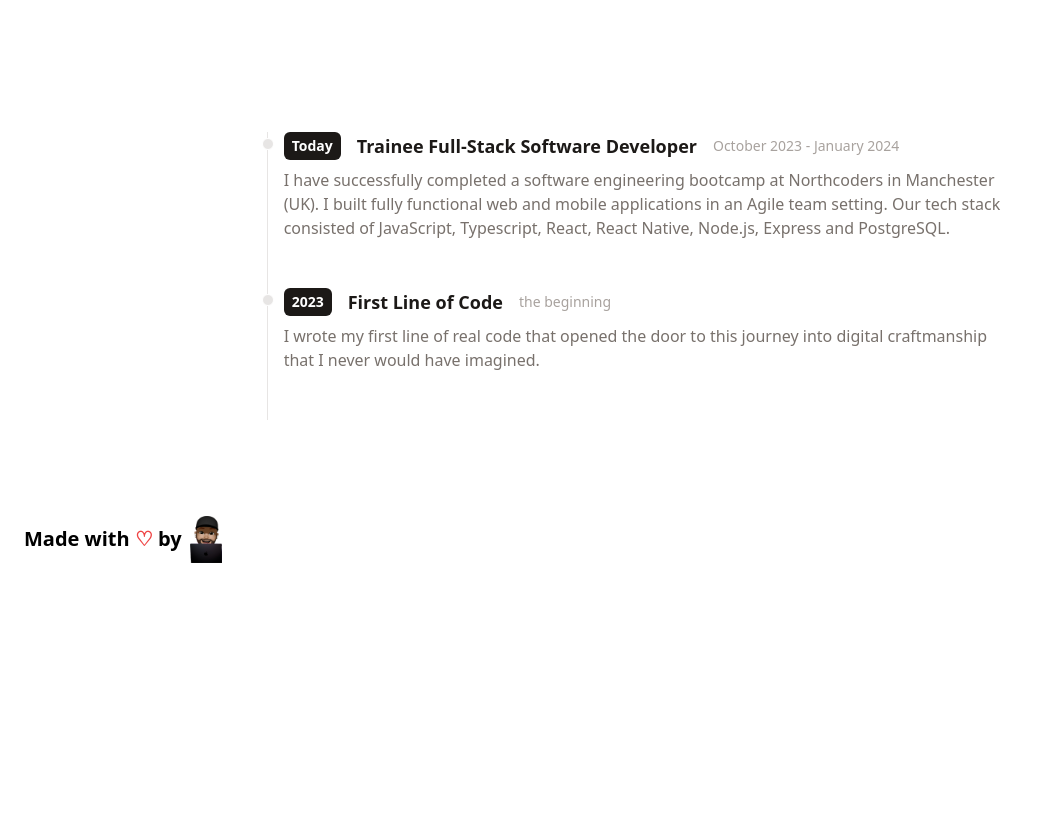
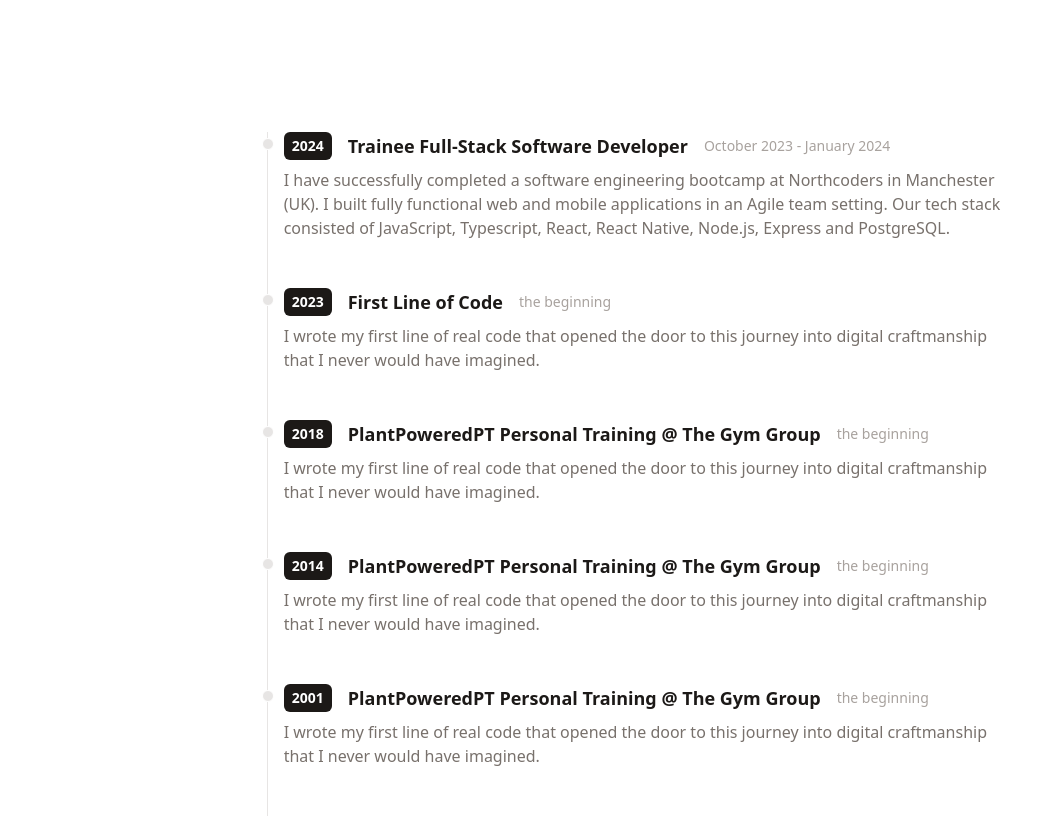
Before and after one commit to munaciella/personal-portfolio, a React (Vite) app: page / in a window 1280 px wide. Shown: the part 940-1758 px from the top of the page, without its empty margins (0-1038 px from the left). Before the commit the page ends 1519 px from the top, so only its background shows below. Built offline with nearby package versions, Linux system fonts and the light colour scheme.

Commit message:
add more timeline options

```diff
--- a/src/data/timeline.ts
+++ b/src/data/timeline.ts
@@ -1,6 +1,6 @@
 export default [
     {
-        year: 'Today',
+        year: '2024',
         title: 'Trainee Full-Stack Software Developer',
         duration: 'October 2023 - January 2024',
         details: 'I have successfully completed a software engineering bootcamp at Northcoders in Manchester (UK). I built fully functional web and mobile applications in an Agile team setting. Our tech stack consisted of JavaScript, Typescript, React, React Native, Node.js, Express and PostgreSQL.',
@@ -11,4 +11,22 @@ export default [
         duration: 'the beginning',
         details: 'I wrote my first line of real code that opened the door to this journey into digital craftmanship that I never would have imagined.',
     },
+    {
+        year: '2018',
+        title: 'PlantPoweredPT Personal Training @ The Gym Group',
+        duration: 'the beginning',
+        details: 'I wrote my first line of real code that opened the door to this journey into digital craftmanship that I never would have imagined.',
+    },
+    {
+        year: '2014',
+        title: 'PlantPoweredPT Personal Training @ The Gym Group',
+        duration: 'the beginning',
+        details: 'I wrote my first line of real code that opened the door to this journey into digital craftmanship that I never would have imagined.',
+    },
+    {
+        year: '2001',
+        title: 'PlantPoweredPT Personal Training @ The Gym Group',
+        duration: 'the beginning',
+        details: 'I wrote my first line of real code that opened the door to this journey into digital craftmanship that I never would have imagined.',
+    },
 ]
```
